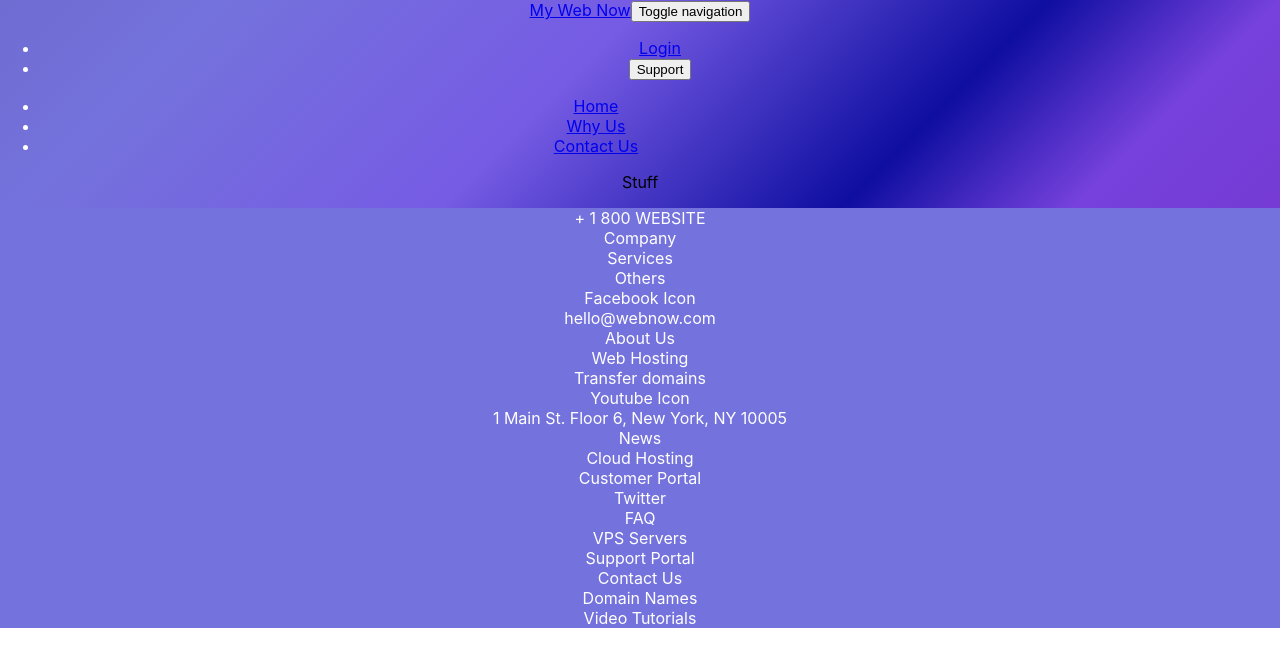
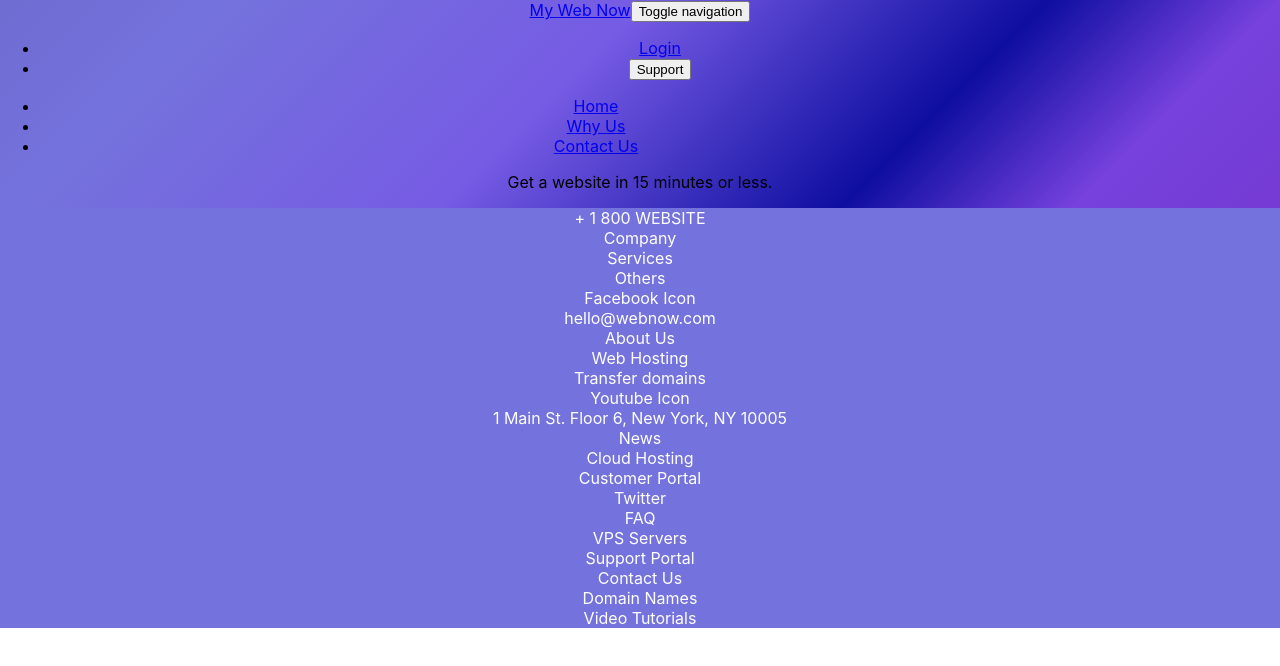
Before and after one commit to sassafracas/thesis-code-challenge, a React (Create React App) app: page / in a window 1280 px wide. Shown: the top 666 px of the page. Built offline with nearby package versions, Linux system fonts and the light colour scheme; the HTML template or start-up script is replaced by a standard one.

Commit message:
more content and form

```diff
--- a/src/Content.js
+++ b/src/Content.js
@@ -1,10 +1,15 @@
 import React, { Component } from 'react';
-
+import { FormGroup } from 'react-bootstrap'
 class Content extends Component {
 
   render() {
     return(
-      <p>Stuff</p>
+      <div>
+      <p>Get a website in 15 minutes or less.</p>
+      <form>
+      <FormGroup></FormGroup>
+      </form>
+      </div>
     )
   }
 }
--- a/src/TopNavbar.js
+++ b/src/TopNavbar.js
@@ -5,7 +5,7 @@ class TopNavbar extends Component {
 
   render(){
     return (
-      <Navbar staticTop collapseOnSelect style={{backgroundColor:"transparent", borderColor:"transparent", color:"#FFF"}}>
+      <Navbar staticTop collapseOnSelect style={{backgroundColor:"transparent", borderColor:"transparent"}}>
         <Navbar.Header>
           <Navbar.Brand>
             <a href="#brand">My Web Now</a>
```
